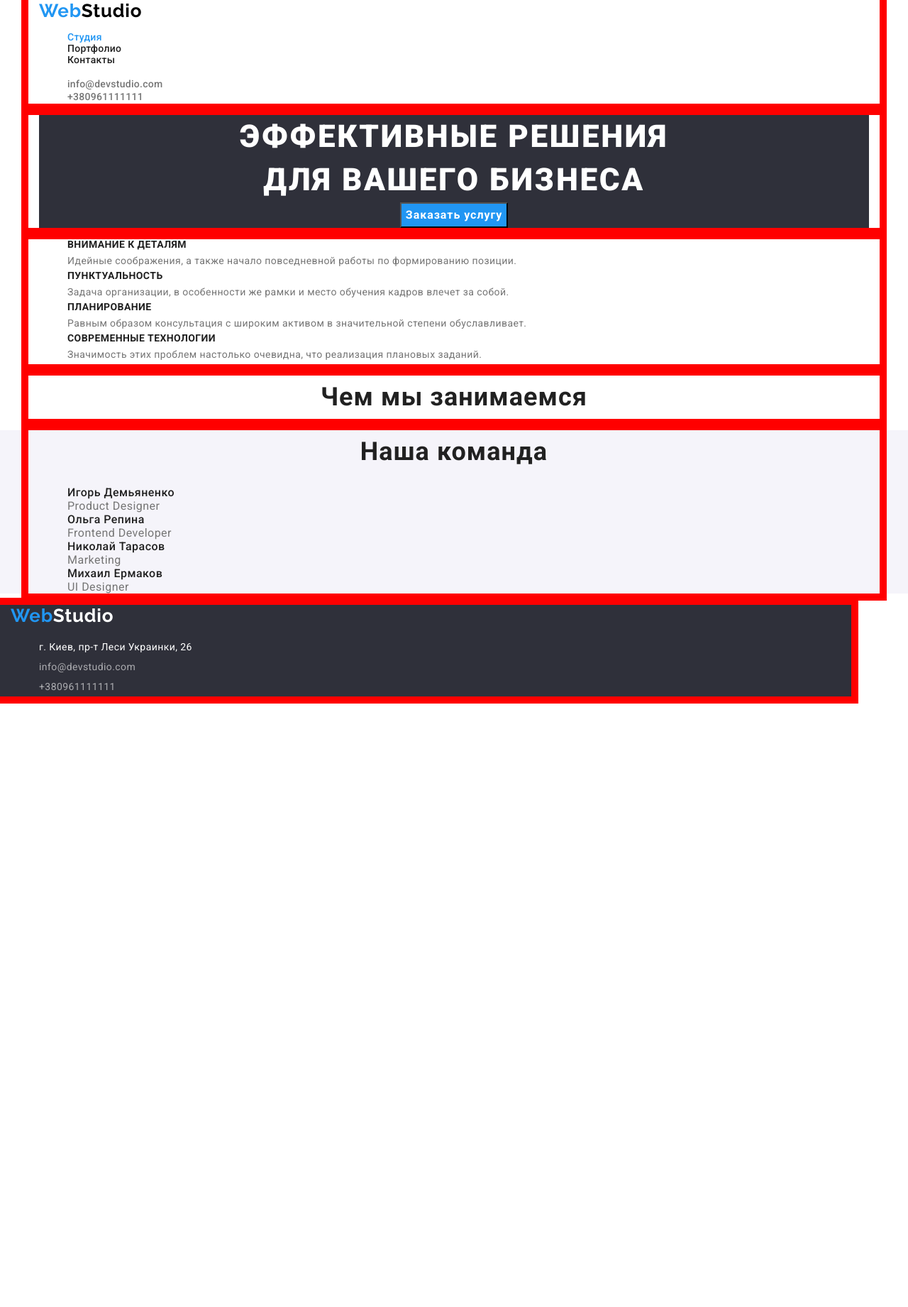
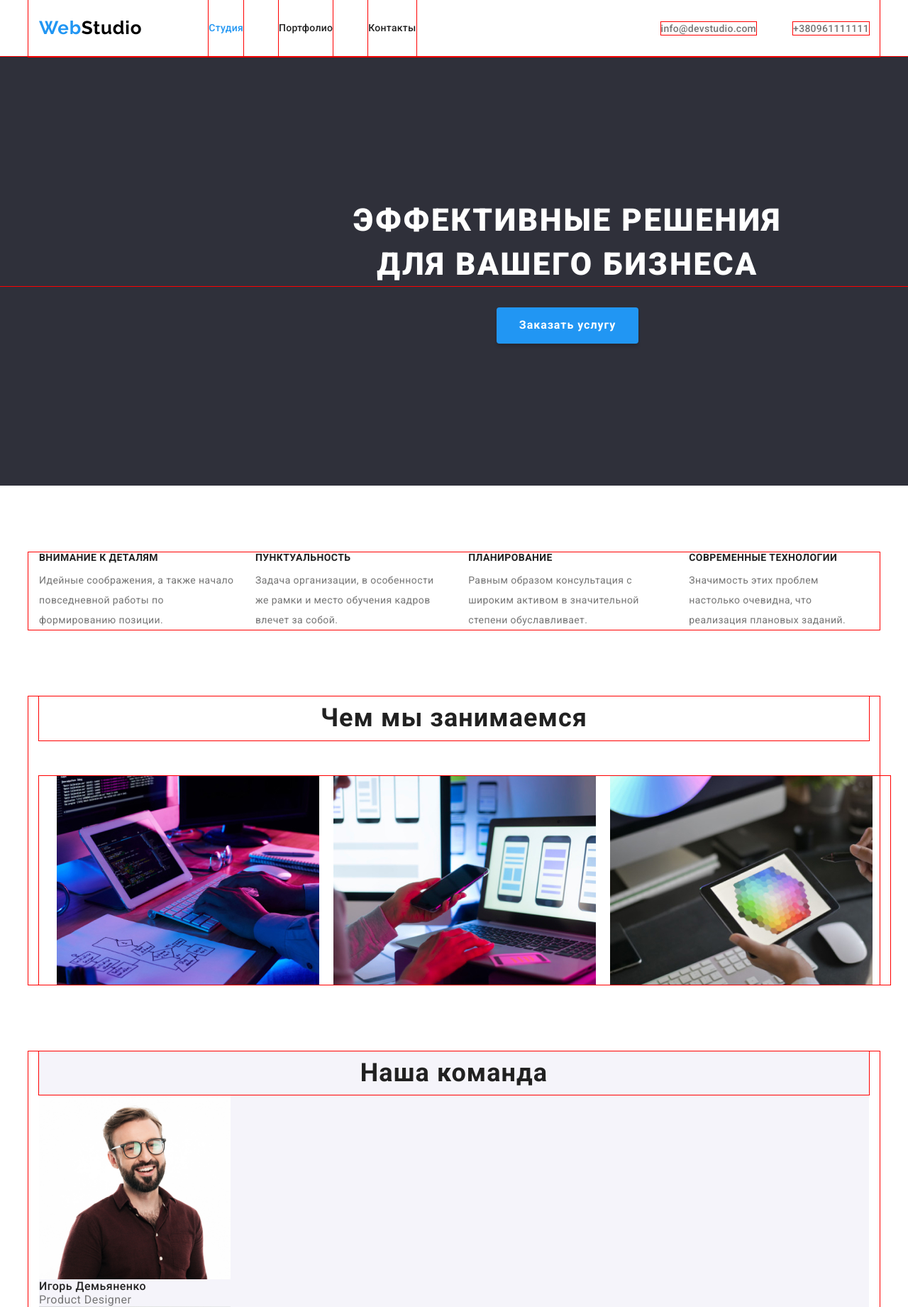
Before and after one commit to Tasha1003Natasha/study_assignments, a web app: file goit-markup-hw-03/index.html in a window 1280 px wide; the page is wider, and only the part inside the window is pictured. Shown: the top 1841 px of that part at 71% size. Before the commit the page ends 991 px from the top of that part, so only its background shows below. Run offline with its HTML, style and script files only (its server is not run), Linux system fonts and the light colour scheme.

Commit message:
ДЗ черновик

```diff
--- a/goit-markup-hw-03/css/styles.css
+++ b/goit-markup-hw-03/css/styles.css
@@ -13,8 +13,43 @@
     font-family: 'Roboto', sans-serif;
     }
 
+    /*Блочная панель */
+
+/* Reset css */
+h1, h2, h3,p {
+    margin: 0;
+}
+
+
+.conteiner {
+  width: 1200px;
+  padding: 0 15px;
+  margin-left: auto;
+  margin-right: auto;
+  outline: 1px solid red;
+}
+
+img {
+    display: block;
+    max-width: 100%;
+    height: auto;
+}
+
+/*  Хедер */
+.site-nav {
+    display: flex;
+}
+ /* Подводка убрать */
+.item {
+    outline: 1px  solid red;
+}
+.site-nav .item + .item {
+    margin-left: 50px;
+}
+
  /* Логотип */
 .logo {
+    margin-right: 94px;
     color: var(--logo-color-web);
     font-family: 'Raleway', cursive;
     font-weight: 700;
@@ -32,9 +67,12 @@ footer .logo span {
     color: var(--page-color);
 }
 
-
  /* хеадер разделы */
 .top-link {
+    display: block;
+    padding-top: 32px;
+    padding-bottom: 32px;
+
     color: var(--accent);
     font-weight: 500;
     font-size: 14px;
@@ -48,7 +86,10 @@ footer .logo span {
 .list {
     list-style: none;
     text-decoration: none;
+    padding: 0;
+    margin: 0;
 }
+
 
 /* изменение цвета хеадер разделы  */
 .top-link:hover,
@@ -66,6 +107,21 @@ footer .logo span {
 }
 
 /* хеадер почта/телефон */
+.contacts {
+    display: flex;
+    margin-left: auto;
+}
+
+.contacts .item +.item {
+    margin-left: 52px;
+}
+
+.main {
+    display: flex;
+    align-items: center;
+}
+
+
 .contacts-link {
  color: var(--text-color);
  font-weight: 500;
@@ -78,6 +134,15 @@ footer .logo span {
 
 /* Главный заголовок */
 .title {
+    outline: 1px  solid red;
+
+    margin-top: 0;
+    margin-bottom: 30px;
+    padding-top: 200px;
+    padding-bottom: 0;
+    outline: 1px  solid red;
+
+
     color: var(--page-color);
     font-weight: 900;
     font-size: 44px;
@@ -91,9 +156,21 @@ footer .logo span {
 .caption {
     text-align: center;
     background: var(--bg-title);
+    width: 1600px;
+    margin-left: auto;
+    margin-right: auto;
+    margin-bottom: 0;
 }
 
 .title-button {
+    display: inline-block;
+    border: var(--logo-color-web);
+    border-radius: 4px;
+    padding: 10px 32px;
+    min-width: 200px;
+    margin-bottom: 200px;
+    box-shadow: 0px 4px 4px rgba(0, 0, 0, 0.15);
+
     color: var(--page-color);
     background-color: var(--logo-color-web);
     font-family: 'Roboto', sans-serif;
@@ -114,12 +191,28 @@ footer .logo span {
 
 /* Загаловки h3 */
 .title-text {
+    margin-top: 0;
+    margin-left:0 ;
+    margin-bottom: 10px;
+
+
     color: var(--accent);
     font-weight: 700;
     font-size: 14px;
     line-height: 1.14;
     letter-spacing: 0.03em;
     text-transform: uppercase;
+}
+/* Секция с текстом */
+.text-section {
+    display:flex;
+    flex-direction: row;
+    margin-top: 94px;
+    margin-bottom: 94px;
+}
+
+.text-section .benefits + .benefits {
+    margin-left: 30px;
 }
 
 /* Скрытый заголовок */
@@ -143,9 +236,23 @@ footer .logo span {
     letter-spacing: 0.03em;
   }
 
+/* Секция с фото */
+.foto {
+    display: flex;
+    justify-content: space-around;
+    margin-top: 50px;
+    margin-left: auto;
+    margin-bottom: 94px;
+    margin-right: auto;
+}
 
  /* Заголовок h2 */
   .title-foto {
+    margin: 0;
+    padding: 0px;
+    outline: 1px solid red;
+
+
    color: var(--accent);
    font-weight: 700;
    font-size: 36px;
@@ -153,6 +260,8 @@ footer .logo span {
    text-align: center;
    letter-spacing: 0.03em;
   }
+
+
     /* Команда ФИО */
 .team {
     color: var(--accent);
@@ -163,6 +272,7 @@ footer .logo span {
 }
 .team-section {
     background: #F5F4FA;
+    display: block;
 }
 /* Должность */
 .text-team {
@@ -172,12 +282,25 @@ footer .logo span {
 }
 /* Футер */
 .footer {
+    display: flex;
+    flex-direction: column;
     background: #2F303A;
-    width: 1200px;
+    width: 1600px;
+}
+
+.footer-logo{
+margin-top: 60px;
+
+
+}
+.address .item +.item {
+    margin-bottom: 9;
 }
 
 /* футер почта/телефон */
 .address  {
+    display: block;
+
     font-size: 14px;
     line-height: 2;
     background: var(--bg-title);
@@ -257,13 +380,23 @@ h1, h2, h3,p {
   padding: 0 15px;
   margin-left: auto;
   margin-right: auto;
-  outline: 10px solid red;
+  outline: 1px solid red;
 }
 
 img {
-    display: contents;
+    display: block;
     max-width: 100%;
     height: auto;
 }
 
 /* Шапка */
+.site-nav {
+    display: flex;
+}
+ /* Подводка убрать */
+.item {
+    outline: 1px  solid red;
+}
+.site-nav .item + .item {
+    margin-left: 50px;
+}
--- a/goit-markup-hw-03/index.html
+++ b/goit-markup-hw-03/index.html
@@ -14,67 +14,74 @@
 <!-- Шапка -->
 <body class="body">
 <!-- Шапка -->
-    <header>
+    <header class="conteiner">
 
-        <div class="conteiner">
-         <a href="" class="logo">Web<span>Studio</span></a>
+   <div class="main">
+          <a href="" class="logo">Web<span>Studio</span></a>
 
-         <nav>
-        <ul class="top-link list">
-         <li><a class="top-link current" href="./index.html">Студия</a></li>
-         <li><a class="top-link" href="./portfolio.html">Портфолио</a></li>
-         <li><a class="top-link" href="">Контакты</a></li>
+          <nav>
+        <ul class="site-nav list">
+         <li class="item"><a class="top-link current" href="./index.html">Студия</a></li>
+         <li class="item"><a class="top-link" href="./portfolio.html">Портфолио</a></li>
+         <li class="item"><a class="top-link" href="">Контакты</a></li>
           </ul>
         </nav>
 
              <ul class="contacts list">
-            <li><a class="contacts-link" href="mailto:info@devstudio.com">info@devstudio.com</a></li>
-            <li><a class="contacts-link" href="tel:+380961111111">+380961111111</a></li>
+            <li class="item"><a class="contacts-link" href="mailto:info@devstudio.com">info@devstudio.com</a></li>
+            <li class="item"><a class="contacts-link" href="tel:+380961111111">+380961111111</a></li>
              </ul>
-            </div>
+        </div>
     </header>
 
 <!-- Секция с кнопкой -->
     <main>
-        <div class="conteiner">
 
-        <section class="caption">
+         <section class="caption">
             <h1 class="title">Эффективные решения <br> для вашего бизнеса</h1>
             <button class="title-button" type="button">Заказать услугу</button>
         </section>
-    </div>
+
 
 <!-- Секция с текстом -->
+
    <section>
     <div class="conteiner">
     <h2 class="visually-hidden">Наши преимущества</h2>
-   <ul>
-   <li class="list">
+
+   <ul class="list text-section">
+   <li class="benefits">
        <h3 class="title-text">Внимание к деталям</h3>
     <p class="text">
         Идейные соображения, а также начало повседневной работы по формированию позиции.
     </p>
 </li>
 
-<li class="list">
+<li class="benefits">
+
     <h3 class="title-text">Пунктуальность</h3>
     <p class="text">
         Задача организации, в особенности же рамки и место обучения кадров влечет за собой.
     </p>
+
 </li>
 
-<li class="list">
+<li class="benefits">
+
     <h3 class="title-text">Планирование</h3>
     <p class="text">
         Равным образом консультация с широким активом в значительной степени обуславливает.
     </p>
+
 </li>
 
-<li class="list">
+<li class="benefits">
+
     <h3 class="title-text">Современные технологии</h3>
     <p class="text">
         Значимость этих проблем настолько очевидна, что реализация плановых заданий.
     </p>
+
    </li>
 </ul>
 </div>
@@ -84,8 +91,8 @@
     <section class="list">
         <div class="conteiner">
     <h2 class="title-foto">Чем мы занимаемся</h2>
-      <ul class="list">
-          <li>
+      <ul class="list conteiner">
+          <li class="foto">
         <img src="./images/box/box1.jpg" alt="клавиатура" width="370" height="294">
         <img src="./images/box/box2.jpg" alt="телефон"  width="370" height="294">
         <img src="./images/box/box3.jpg" alt="планшет"  width="370" height="294">
@@ -96,9 +103,8 @@
 
 
 <!-- Команда -->
-
+<div class="conteiner">
 <section class="team-section list">
-    <div class="conteiner">
  <h2 class="title-foto">Наша команда</h2>
 
  <ul class="list">
@@ -133,13 +139,15 @@
 
     <!-- Футер -->
     <footer class="footer">
-        <div class="conteiner">
+       <div class="conteiner-footer">
+           <div class="footer-logo">
         <a href="" class="logo">Web<span>Studio</span></a>
+    </div>
             <address>
                 <ul class="address">
-                <li><a class="page-address" href="">г. Киев, пр-т Леси Украинки, 26</a></li>
-                <li><a class="page-address-link" href="mailto:info@devstudio.com">info@devstudio.com</a></li>
-                <li><a class="page-address-link" href="tel:+380961111111">+380961111111</a></li>
+                <li class="item"><a class="page-address" href="">г. Киев, пр-т Леси Украинки, 26</a></li>
+                <li class="item"><a class="page-address-link" href="mailto:info@devstudio.com">info@devstudio.com</a></li>
+                <li class="item"><a class="page-address-link" href="tel:+380961111111">+380961111111</a></li>
         </ul>
         </address>
     </div>
```
